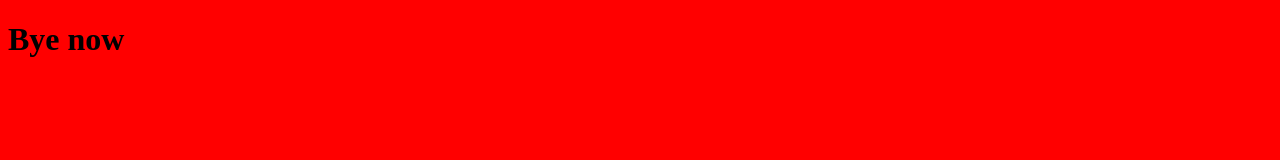
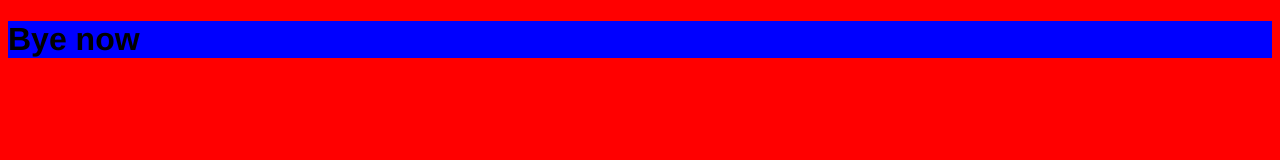
Before and after one commit to andreiradufrandes/Gitfolder, a plain HTML site: page index.html in a window 1280 px wide. Drawn offline with Linux system fonts and the light colour scheme.

Commit message:
Subject
Description...

```diff
--- a/styles.css
+++ b/styles.css
@@ -1,3 +1,8 @@
 body{
     background: red;
 }
+h1{
+    background: blue;
+    font-size: 100;
+    font-family: 'Franklin Gothic Medium', 'Arial Narrow', Arial, sans-serif;
+}
```
